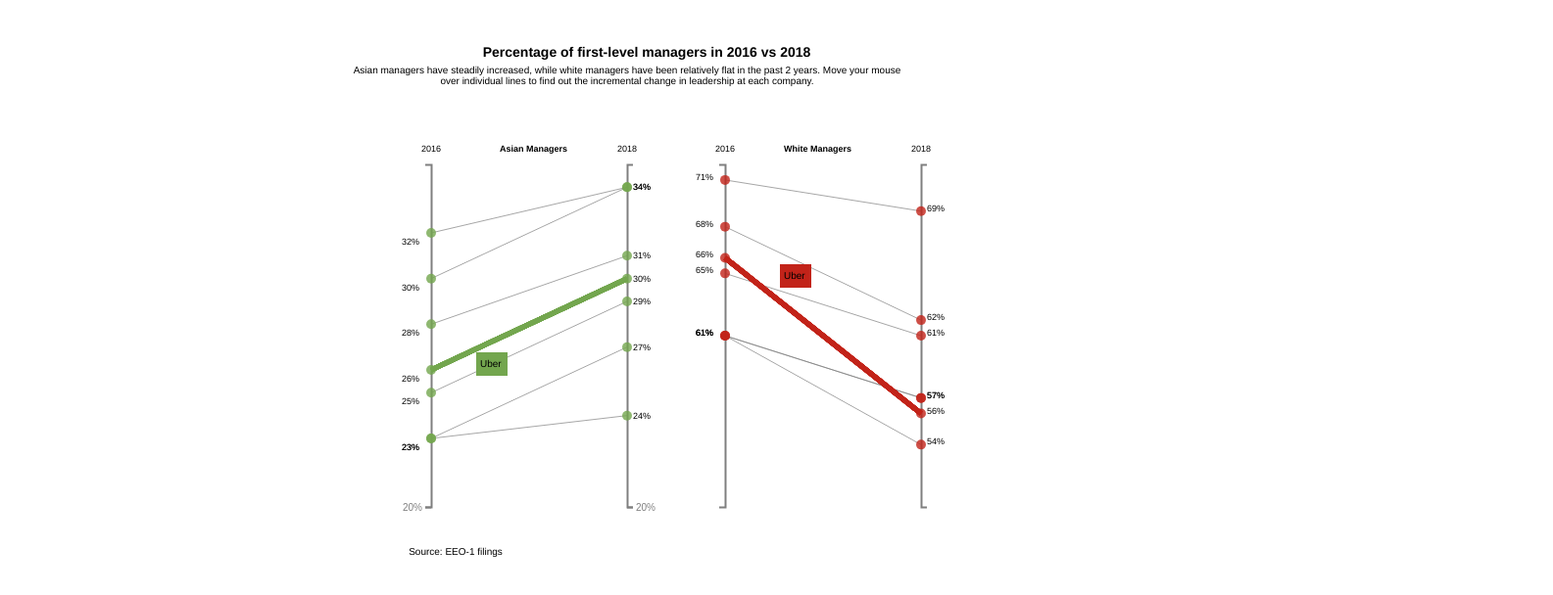
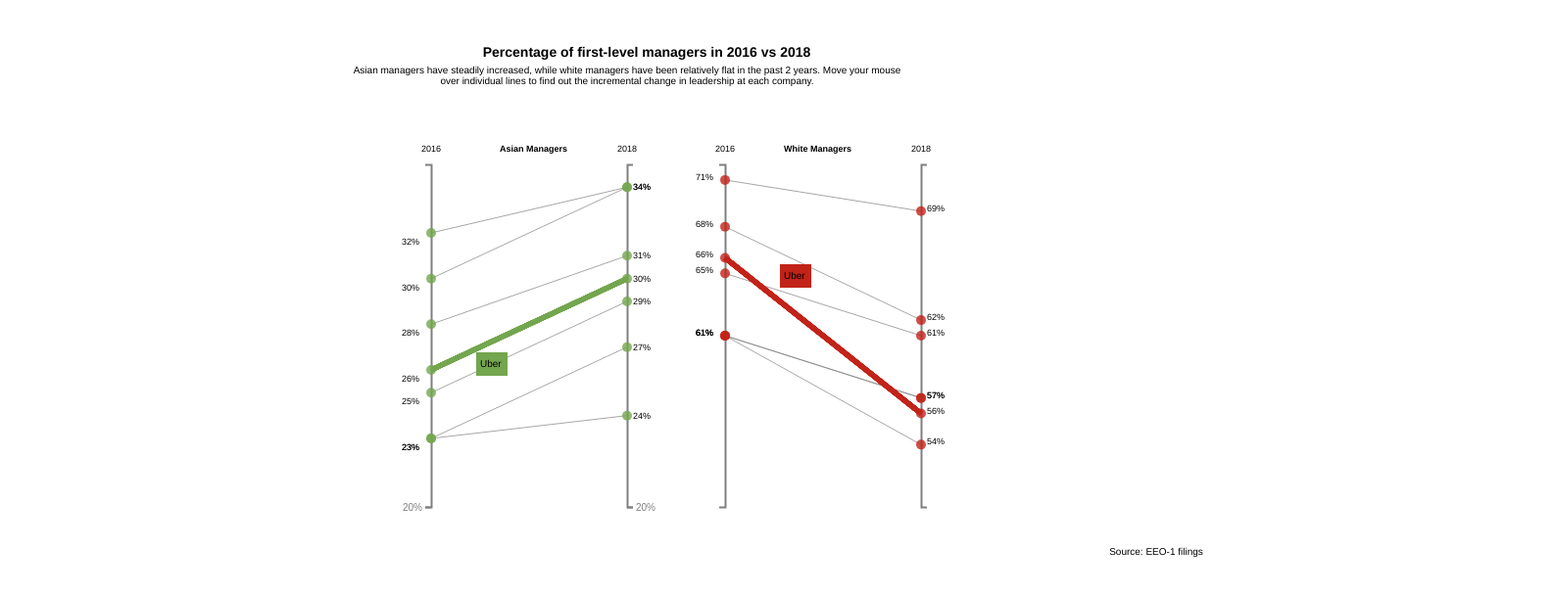
Before and after one commit to karishmavanjani/tree-chart, a plain HTML site: page index.html in a window 1280 px wide. Shown: the whole page at 98% size, 1585 px wide, since content can reach past the window. Drawn offline with nearby package versions, Linux system fonts and the light colour scheme.

Commit message:
Update index.html

```diff
--- a/index.html
+++ b/index.html
@@ -127,7 +127,7 @@
         <div class="subtitle"">
         Asian managers have steadily increased, while white managers have been relatively flat in the past 2 years. Move your mouse over individual lines to find out the incremental change in leadership at each company.
     </div>
-    <div class=" subtitle" style="position: absolute; margin-top: 460px; margin-left: -180px;">
+    <div class=" subtitle" style="position: absolute; margin-top: 460px; margin-left: 535px;">
             Source: EEO-1 filings
         </div>
     </div>
```
